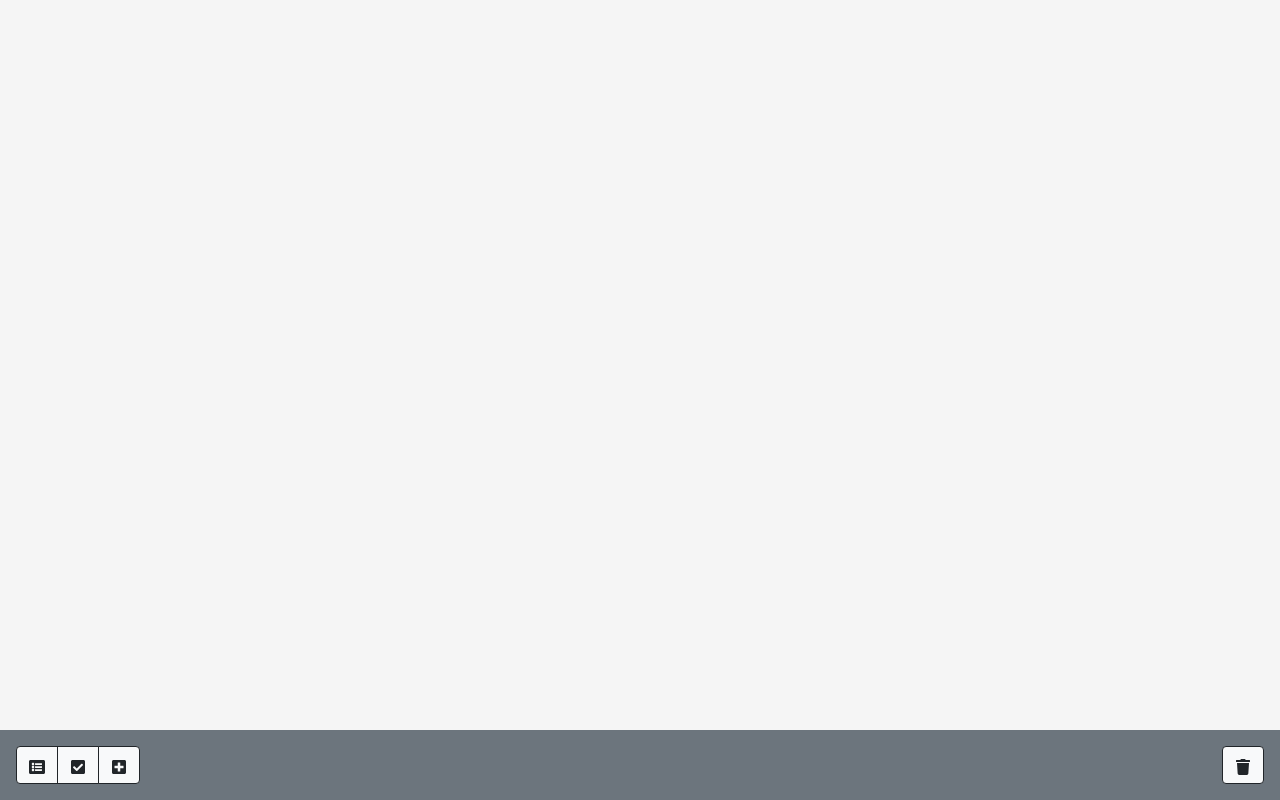
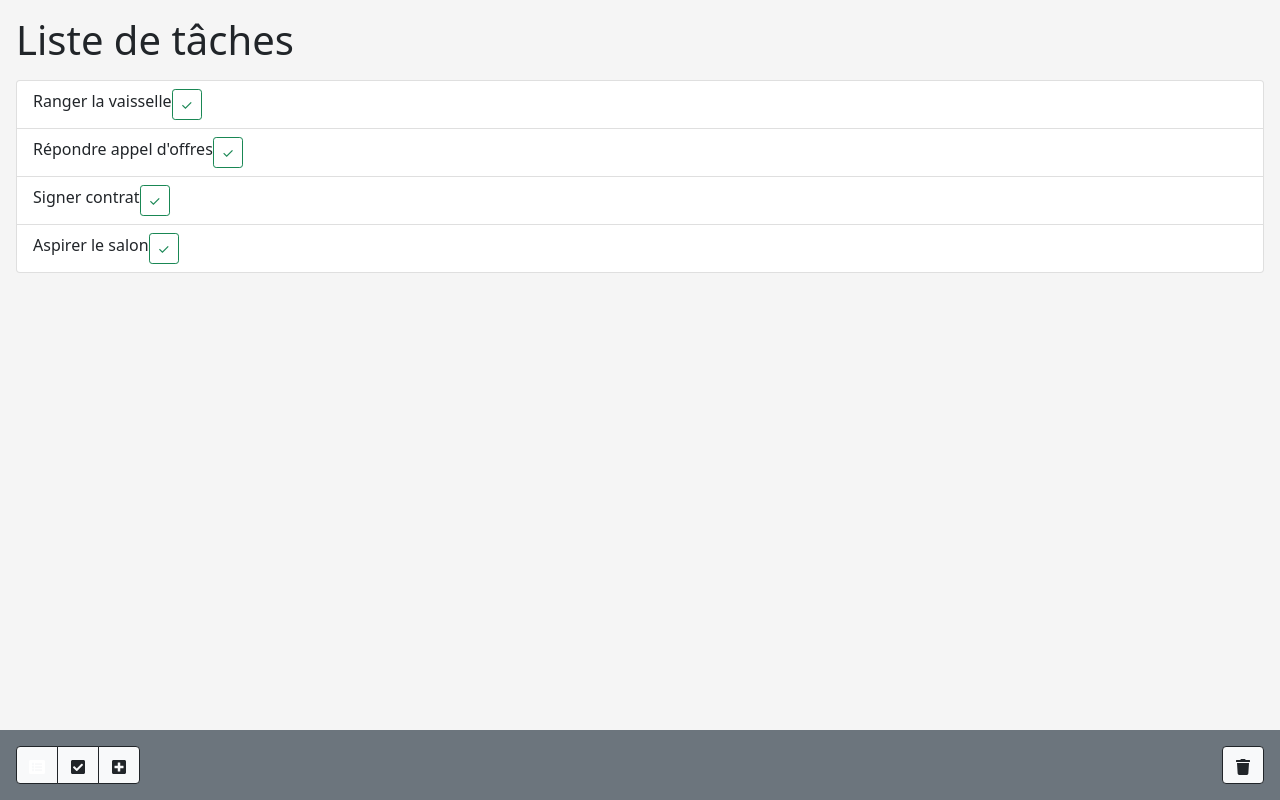
Before and after one commit to MSC0007/to-do-list, a React (Create React App) app: page /1 in a window 1280 px wide. Built offline with nearby package versions, Linux system fonts and the light colour scheme.

Commit message:
Donnees Dynq;iaues

```diff
--- a/package.json
+++ b/package.json
@@ -12,7 +12,7 @@
     "react": "^18.0.0",
     "react-dom": "^18.0.0",
     "react-icons": "^4.3.1",
-    "react-router-dom": "^6.2.2",
+    "react-router-dom": "^5.2.0",
     "react-scripts": "5.0.0",
     "web-vitals": "^2.1.4"
   },
--- a/src/components/App.js
+++ b/src/components/App.js
@@ -6,7 +6,7 @@ import ToDoList from "./ToDoList";
 // Importation du composant AddTask
 import AddTask from "./AddTask";
 // Imporatation de trois composants de "React Router"
-import { BrowserRouter, Routes, Route } from 'react-router-dom';
+import { BrowserRouter, Switch, Route } from 'react-router-dom'
 // Importation du module "initialData"
 import initialData from "../initialData";
 
@@ -22,12 +22,10 @@ class App extends React.Component {
 
             <section id="todo">
                 <BrowserRouter>
-                    <Routes>
-                        <Route path="/add-task" element={<AddTask />} />
-                        <Route path="/" element={<ToDoList />} />
-                        {/* <Route path="/:filter" element={<ToDoList />} /> */}
-                        <Route path="/:filter" render={(props) => <ToDoList  {...props} tasks={initialData} />} />
-                    </Routes>
+                    <Switch>
+                        <Route path="/add-task" component={AddTask} />
+                        <Route path="/:filter?" render={(props) => <ToDoList  {...props} tasks={initialData} />} />
+                    </Switch>
                     <NavBar />
                 </BrowserRouter>
             </section>
--- /dev/null
+++ b/src/components/ToDo.js
@@ -0,0 +1,19 @@
+// Importation de la classe React
+import React from "react";
+
+
+// Ce type de composant (classe) doit avoir une methode "render" qui retourne "return"
+// quelque chose(souvent du code JSX).
+class ToDo extends React.Component {
+    render() {
+        return (
+            <li className="list-group-item d-flex align-tiems-center">
+                {this.props.task.name}
+                <button className="btn btn-sm ml-auto btn-outline-success">&#x2713;</button>
+            </li>
+        )
+    }
+}
+
+// Rendre ce composant disponible au reste de l'application
+export default ToDo
--- a/src/components/ToDoList.js
+++ b/src/components/ToDoList.js
@@ -1,8 +1,10 @@
-import React, { Fragment } from "react";
+import React from "react";
 // Creation d'un composant fonctionnel "ToDoList" qui sera utilisé en tant que module.
 // Notre fonction ToDoList sera egale à une fonction qui nous renvoi du code
 // JSX(Ici: elle nous renvoi la liste non-ordonée "ul")
-import initialData from "../initialData";
+// Importation du composant ToDo
+import ToDo from "./ToDo";
+
 
 const ToDoList = ({ tasks }) => (
     // <React.Fragment> est un composant qui nous est offert par la bibliotheque React
@@ -11,25 +13,19 @@ const ToDoList = ({ tasks }) => (
     // Ecrire <React.Fragment> est assez long, on peut tout simplement ecrire a la place:
     //  <> elmt1, elmt2, elmtn </>.
     //<React.Fragment>
+
+    // Nous allons appliquer la fonction map() à notre propriete "tasks".
+    // Cette fonction "map" prend en parametre une fonction "(task)" et cette derniere
+    // fonction renvoit notre composant ToDo avec une tache(task) qui sera dans ce composant
+    // "Todo". Et cette tache ce sera la tache sur laquelle on sera en train de boucler(c-a-d: task).
+
     <>
         <h1 className="m-3">Liste de tâches</h1>
         <ul className="list-group m-3">
-            <li className="list-group-item d-flex align-tiems-center">
-                Ranger la vaisselle
-                <button className="btn btn-sm ml-auto btn-outline-success">&#x2713;</button>
-            </li>
-            <li className="list-group-item d-flex align-tiems-center">
-                Répondre appel d'offres
-                <button className="btn btn-sm ml-auto btn-outline-success">&#x2713;</button>
-            </li>
-            <li className="list-group-item d-flex align-tiems-center">
-                Signer contrat
-                <button className="btn btn-sm ml-auto btn-outline-success">&#x2713;</button>
-            </li>
-            <li className="list-group-item d-flex align-tiems-center">
-                Ranger le salon
-                <button className="btn btn-sm ml-auto btn-outline-success">&#x2713;</button>
-            </li>
+            {
+
+                tasks.map((task) => <ToDo task={task} key={task.id} />)
+            }
         </ul>
         {/* </React.Fragment> */}
     </>
```
Also changed, not shown: 1 other file (tests, documents, lock files or other folders).
